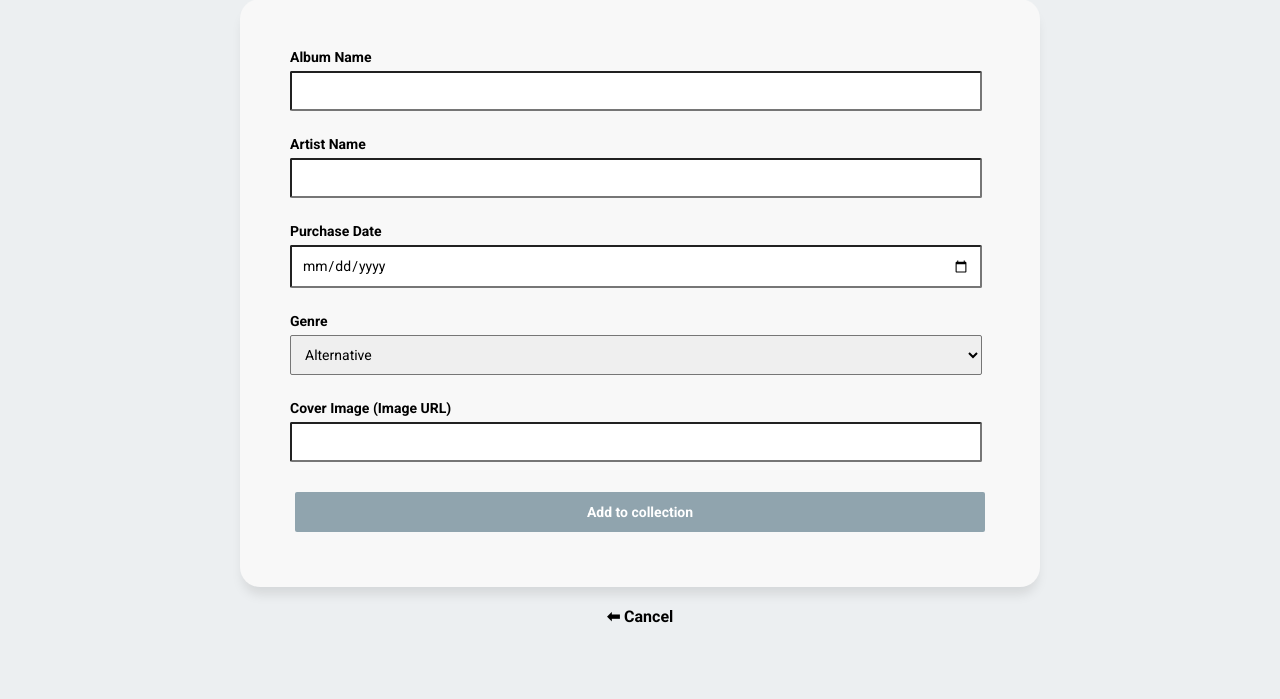
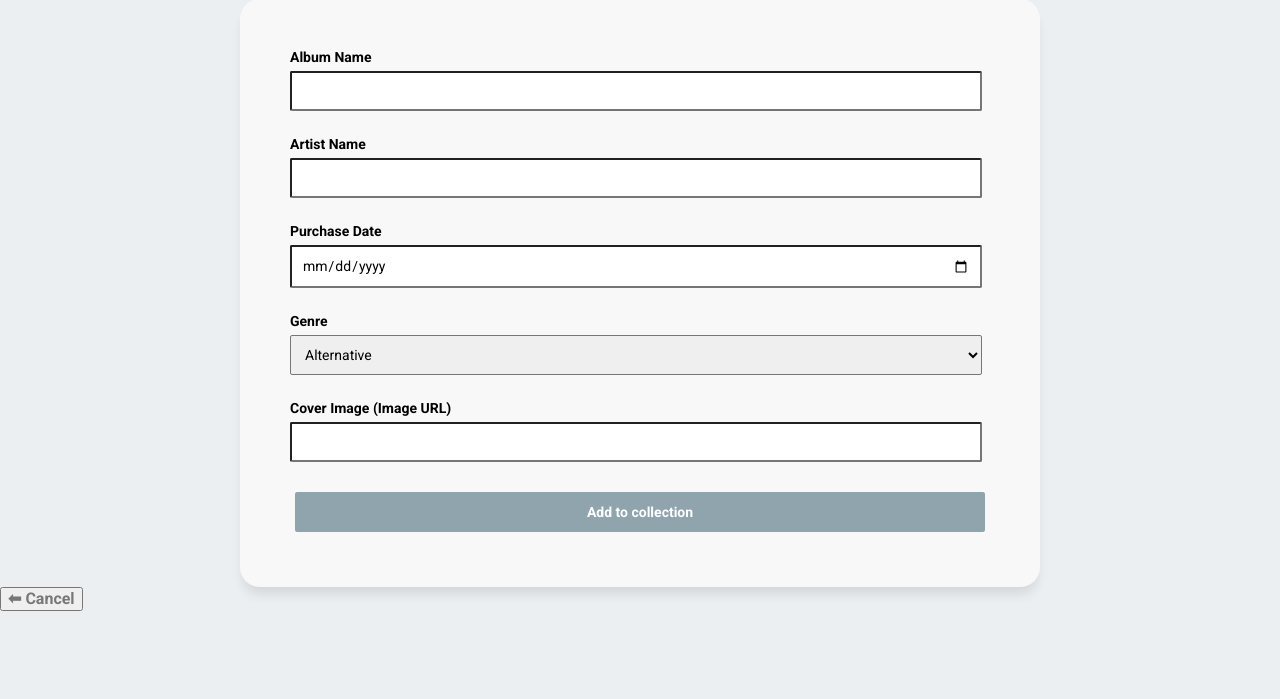
Before and after one commit to j-add/collection, a PHP site: page /addrecord.php in a window 1280 px wide. Shown: the part 101-800 px from the top of the page. Run offline with PHP 8.4, Linux system fonts and the light colour scheme.

Commit message:
Minor styling- cancel/back button

```diff
--- a/style.css
+++ b/style.css
@@ -37,6 +37,7 @@
     top: 0px;
     height: 60px;
     width: 100%;
+    padding: 10px 7.5%;
     -webkit-box-shadow: 0px 10px 15px -3px rgba(0,0,0,0.1);
     box-shadow: 0px 10px 15px -3px rgba(0,0,0,0.1);
 }
@@ -99,6 +100,7 @@
 
 .purchaseDate {
     float: right;
+    margin-top: 7px;
 }
 
 .genre {
@@ -298,12 +300,15 @@
 }
 
 .backBtn {
-    display: flex;
-    margin: 20px auto;
-    background: transparent;
-    border: none;
+    text-align: center;
+    text-decoration: none;
     font-size: 1.6rem;
     font-weight: bold;
+    color: rgba(0,0,0,0.5);
+}
+
+.backBtn div {
+    margin-top: 25px;
 }
 
 .backBtn:hover {
```
